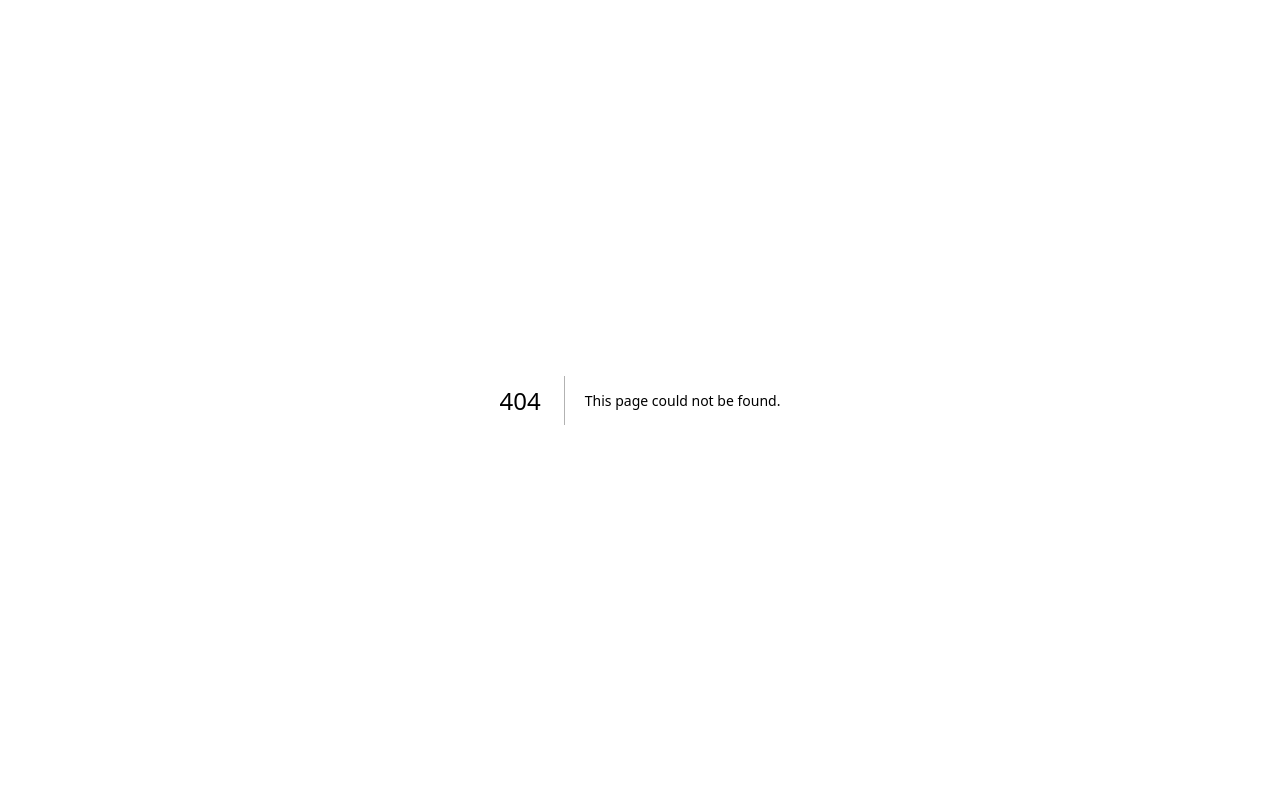
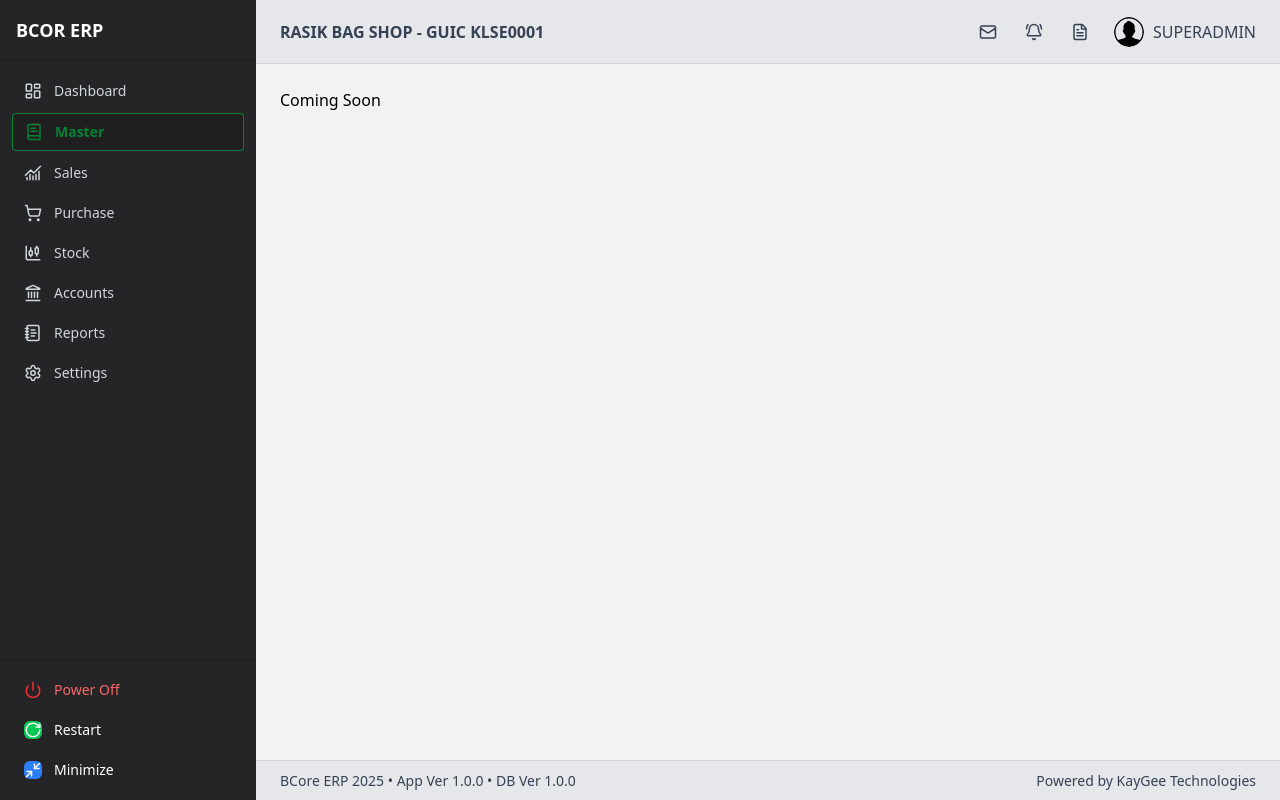
Before and after one commit to Afeef-m/bcor, a Next.js app in the folder bcor-frontend/: page /bcor/masters in a window 1280 px wide. Before the commit this address had no page. Built offline with nearby package versions, Linux system fonts and the light colour scheme.

Commit message:
bcor-erp

```diff
--- a/bcor-frontend/app/bcor/components/sidebar.tsx
+++ b/bcor-frontend/app/bcor/components/sidebar.tsx
@@ -38,7 +38,7 @@ export default function Sidebar() {
 
       <nav className="flex-1 p-3 space-y-1">
         <NavItem icon={LayoutDashboard} label="Dashboard" href="/bcor/dashboard" />
-        <NavItem icon={BookText} label="Master" href="/bcor/master" />
+        <NavItem icon={BookText} label="Master" href="/bcor/masters" />
         <NavItem icon={ChartNoAxesCombined} label="Sales" href="/bcor/sales" />
         <NavItem icon={ShoppingCart} label="Purchase" href="/bcor/purchase" />
         <NavItem icon={ChartCandlestick} label="Stock" href="/bcor/stock" />
--- /dev/null
+++ b/bcor-frontend/app/bcor/masters/page.tsx
@@ -0,0 +1,9 @@
+import React from 'react'
+
+export default function Master() {
+  return (
+    <div>
+      Coming Soon
+    </div>
+  )
+}
```
